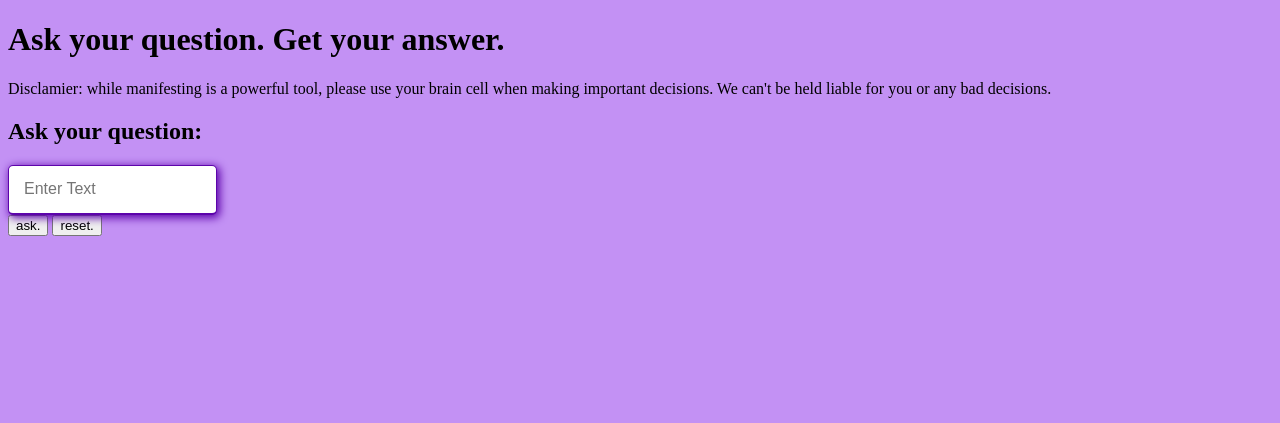
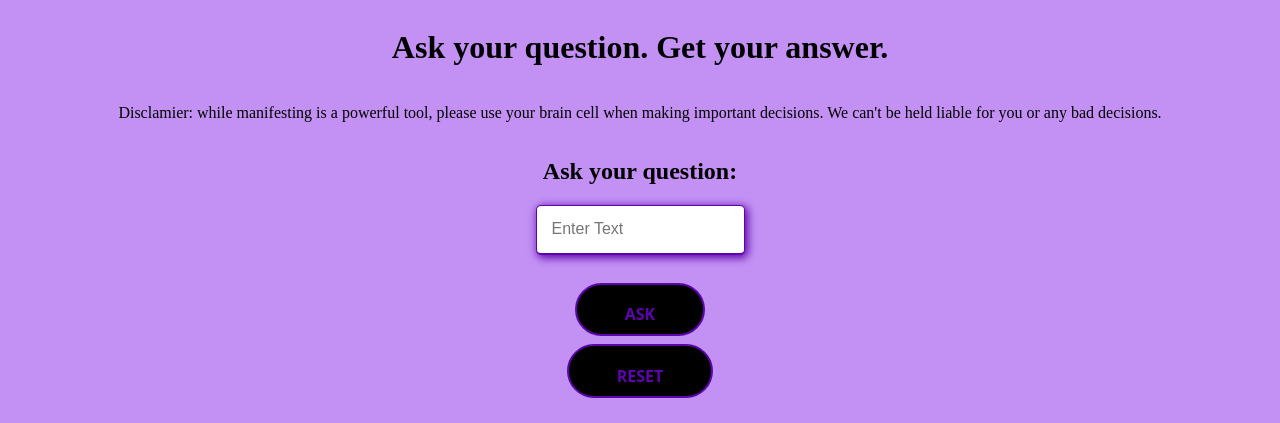
Before and after one commit to maviles7/magic8, a plain HTML site: page index.html in a window 1280 px wide. Drawn offline with Linux system fonts and the light colour scheme.

Commit message:
CSS pt2 + buttons

```diff
--- a/css/style.css
+++ b/css/style.css
@@ -1,5 +1,37 @@
 body {
     background-color: rgb(195, 145, 244);
+    display: flex;
+    flex-direction: column;
+    justify-content: center;
+    align-items: center;
+    align-content: center;
+}
+
+.intro {
+    display: flex;
+    flex-direction: column;
+    justify-content: center;
+    align-items: center;
+    align-content: center;
+    text-align: center;
+}
+
+.question-container {
+    display: flex;
+    flex-direction: column;
+    justify-content: center;
+    align-items: center;
+    align-content: center;
+    text-align: center;
+}
+
+.button {
+    display: flex;
+    flex-direction: column;
+    justify-content: center;
+    align-items: center;
+    align-content: center;
+    margin: 3vmin;
 }
 
 /* From Uiverse.io by SARAN2004 */
@@ -28,10 +60,18 @@ body {
     color: #5d04ab;
 }
 
+.response {
+    display: flex;
+    flex-direction: column;
+    justify-content: center;
+    align-items: center;
+    align-content: center;
+    text-align: center;
+}
+
 
 img {
     visibility: hidden;
-    /* animation: pulse 3s infinite; ***GET THIS TO ANIMATE!!! */
 }
 
 @keyframes shake {
@@ -52,3 +92,108 @@ img {
     animation: shake 0.5s;
     animation-iteration-count: infinite;
 }
+
+/* From Uiverse.io by doniaskima */
+.button-style,
+.button-style *,
+.button-style :after,
+.button-style :before,
+.button-style:after,
+.button-style:before {
+  border: 0 solid;
+  box-sizing: border-box;
+}
+
+.button-style {
+  -webkit-tap-highlight-color: transparent;
+  background-color: #000;
+  background-image: none;
+  color: #5d04ab;
+  cursor: pointer;
+  font-family: ui-sans-serif, system-ui, -apple-system, BlinkMacSystemFont,
+    Segoe UI, Roboto, Helvetica Neue, Arial, Noto Sans, sans-serif,
+    Apple Color Emoji, Segoe UI Emoji, Segoe UI Symbol, Noto Color Emoji;
+  font-size: 100%;
+  font-weight: 900;
+  line-height: 1.5;
+  margin: 0.5vmin;
+  padding: 0;
+  text-transform: uppercase;
+}
+
+.button-style:disabled {
+  cursor: default;
+}
+
+.button-style:-moz-focusring {
+  outline: auto;
+}
+
+.button-style svg {
+  display: block;
+  vertical-align: middle;
+}
+
+.button-style [hidden] {
+  display: none;
+}
+
+.button-style {
+  border-radius: 99rem;
+  border-width: 2px;
+  overflow: hidden;
+  padding: 0.8rem 3rem;
+  position: relative;
+}
+
+.button-style span {
+  display: grid;
+  inset: 0;
+  place-items: center;
+  position: absolute;
+  transition: opacity 0.2s ease;
+}
+
+.button-style .marquee {
+  --spacing: 5em;
+  --start: 0em;
+  --end: 5em;
+  -webkit-animation: marquee 1s linear infinite;
+  animation: marquee 1s linear infinite;
+  -webkit-animation-play-state: paused;
+  animation-play-state: paused;
+  opacity: 0;
+  position: relative;
+  text-shadow: #5d04ab var(--spacing) 0, #5d04ab calc(var(--spacing) * -1) 0,
+  #5d04ab calc(var(--spacing) * -2) 0;
+}
+
+.button-style:hover .marquee {
+  -webkit-animation-play-state: running;
+  animation-play-state: running;
+  opacity: 1;
+}
+
+.button-style:hover .text {
+  opacity: 0;
+}
+
+@-webkit-keyframes marquee {
+  0% {
+    transform: translateX(var(--start));
+  }
+
+  to {
+    transform: translateX(var(--end));
+  }
+}
+
+@keyframes marquee {
+  0% {
+    transform: translateX(var(--start));
+  }
+
+  to {
+    transform: translateX(var(--end));
+  }
+}
--- a/index.html
+++ b/index.html
@@ -18,10 +18,17 @@
         <input type="text" name="text" placeholder="Enter Text" id="question">
     </div>
     <div class="button">
-        <button id="submit">ask.</button>
-        <button id="reset">reset.</button>
+        <!-- <button id="submit">ask.</button> -->
+        <button class="button-style" id="submit">
+            <span class="text">ask</span>
+            <span aria-hidden="" class="marquee">ask</span>
+          </button>
+          <button class="button-style" id="reset">
+            <span class="text">reset</span>
+            <span aria-hidden="" class="marquee">reset</span>
+          </button>
     </div>
-    <div>
+    <div class="response">
         <h3 id="asked-question"></h3>
         <h3 id="answer"></h3>
     </div>
--- a/js/app.js
+++ b/js/app.js
@@ -102,4 +102,3 @@ function resetMagic8() {
 }
 
 // interperlate askedQuestion & answer
-// add reset functionalit
```
